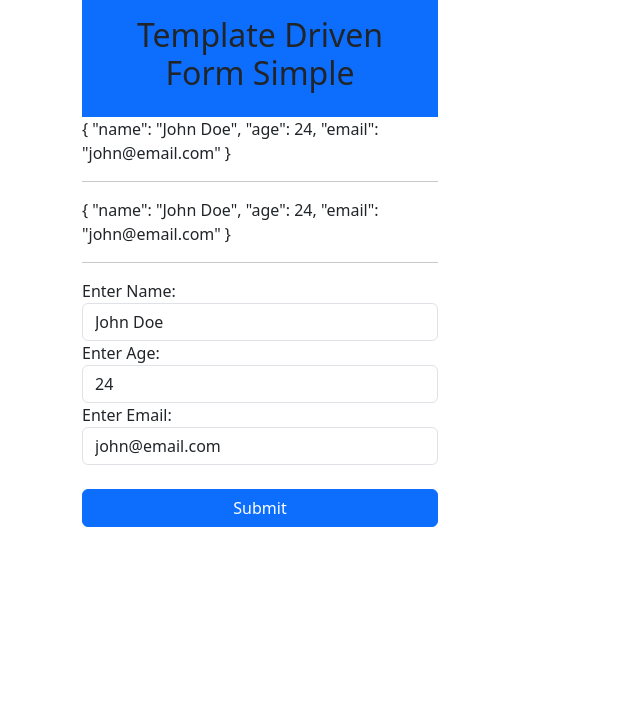
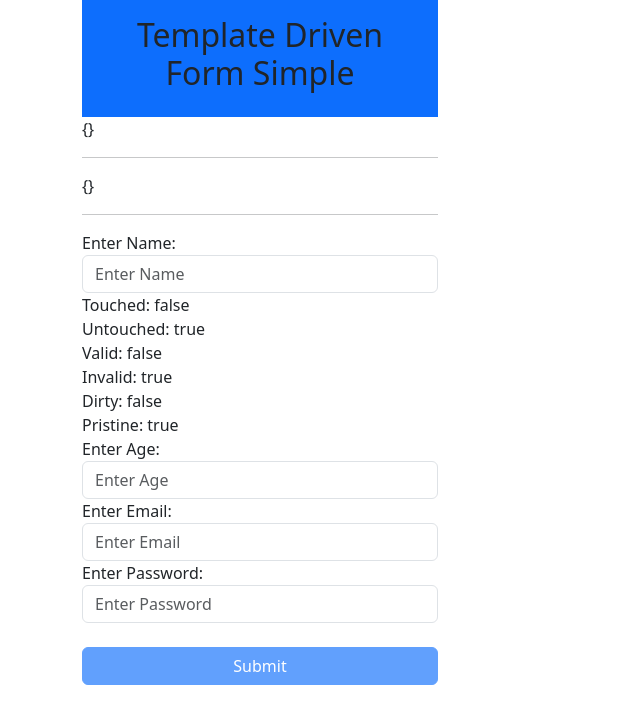
Before and after one commit to Jimi-Chhatrala/angular-tutorial-pm, an Angular app: page / in a window 1280 px wide. Shown: the top 724 px of the page, without its empty margins (0-640 px from the left). Built offline with nearby package versions, Linux system fonts and the light colour scheme.

Commit message:
23-template-driven-forms-simple = Added form validation.

```diff
--- a/src/app/app.html
+++ b/src/app/app.html
@@ -4,7 +4,7 @@
       <div class="bg-primary p-3 text-center">
         <h2>Template Driven Form Simple</h2>
       </div>
-      <form #newForm="ngForm" (ngSubmit)="save(newForm.value)">
+      <form #newForm="ngForm" (ngSubmit)="save(newForm.value)" novalidate>
         {{ newForm.value | json }}
         <hr />
         {{ std | json }}
@@ -13,35 +13,100 @@
           <label for="">Enter Name: </label>
           <input
             type="text"
+            [class.is-invalid]="name.touched && name.invalid"
             name="name"
             [(ngModel)]="std.name"
             class="form-control"
             placeholder="Enter Name"
+            #name="ngModel"
+            required
+            minlength="3"
+            maxlength="15"
           />
         </div>
+        <div class="alert alert-danger" *ngIf="name.touched && name.invalid">
+          <div *ngIf="name.errors && name.errors['required']">Name is Required</div>
+          <div *ngIf="name.errors && name.errors['minlength']">3 Characters Must</div>
+        </div>
+        Touched: {{ name.touched }}
+        <br />
+        Untouched: {{ name.untouched }}
+        <br />
+        Valid: {{ name.valid }}
+        <br />
+        Invalid: {{ name.invalid }}
+        <br />
+        Dirty: {{ name.dirty }}
+        <br />
+        Pristine: {{ name.pristine }}
         <div class="form-group">
           <label for="">Enter Age: </label>
           <input
             type="number"
+            [class.is-invalid]="age.touched && age.invalid"
             name="age"
             [(ngModel)]="std.age"
             class="form-control"
             placeholder="Enter Age"
+            #age="ngModel"
+            required
+            min="10"
+            max="50"
           />
+        </div>
+        <div class="alert alert-danger" *ngIf="age.touched && age.invalid">
+          <div *ngIf="age.errors && age.errors['required']">Age is Required</div>
+          <div *ngIf="age.errors && age.errors['min']">Age must be greater or equal to 10</div>
+          <div *ngIf="age.errors && age.errors['max']">Age must be lesser or equal to 50</div>
         </div>
         <div class="form-group">
           <label for="">Enter Email: </label>
           <input
             type="text"
+            [class.is-invalid]="email.touched && email.invalid"
             name="email"
             [(ngModel)]="std.email"
             class="form-control"
             placeholder="Enter Email"
+            #email="ngModel"
+            required
+            /* email */
+            pattern="^([\w\.\-]+)@([\w\-]+)((\.(\w){2,3})+)$"
           />
+        </div>
+        <div class="alert alert-danger" *ngIf="email.touched && email.invalid">
+          <div *ngIf="email.errors && email.errors['required']">Email is Required</div>
+          <!-- <div *ngIf="email.errors && email.errors['email']">
+            Invalid Email
+          </div> -->
+          <div *ngIf="email.errors && email.errors['pattern']">Invalid Email</div>
+        </div>
+        <div class="form-group">
+          <label for="">Enter Password: </label>
+          <input
+            type="text"
+            [class.is-invalid]="password.touched && password.invalid"
+            name="password"
+            [(ngModel)]="std.password"
+            class="form-control"
+            placeholder="Enter Password"
+            #password="ngModel"
+            required
+            pattern="(?=^.{8,}$)((?=.*\d)|(?=.*\W+))(?![.\n])(?=.*[A-Z])(?=.*[a-z]).*$"
+          />
+        </div>
+        <div class="alert alert-danger" *ngIf="password.touched && password.invalid">
+          <div *ngIf="password.errors && password.errors['required']">Password is Required</div>
+          <div *ngIf="password.errors && password.errors['pattern']">Invalid Password</div>
         </div>
         <br />
         <div class="d-grid">
-          <input type="submit" value="Submit" class="btn btn-primary" />
+          <input
+            type="submit"
+            [class.disabled]="newForm.form.invalid"
+            value="Submit"
+            class="btn btn-primary"
+          />
         </div>
       </form>
     </div>
--- a/src/app/app.ts
+++ b/src/app/app.ts
@@ -1,10 +1,10 @@
-import { JsonPipe } from '@angular/common';
+import { JsonPipe, NgIf } from '@angular/common';
 import { Component, signal } from '@angular/core';
 import { FormsModule } from '@angular/forms';
 import { Student } from './student';
 
 @Component({
-  imports: [FormsModule, JsonPipe],
+  imports: [FormsModule, JsonPipe, NgIf],
   selector: 'app-root',
   styleUrl: './app.css',
   templateUrl: './app.html',
@@ -13,7 +13,7 @@ export class App {
   protected readonly title = signal('angular-tutorial-pm');
 
   constructor() {}
-  std = new Student('John Doe', 24, 'john@email.com');
+  std = new Student();
   save(formData: any) {
     // console.log('++++++++++++++++++++ formData: ', formData);
     // const std = new Student(formData.name, formData.age, formData.email);
--- a/src/app/student.ts
+++ b/src/app/student.ts
@@ -3,8 +3,9 @@ export class Student {
    *
    */
   constructor(
-    public name: string,
-    public age: number,
-    public email: string,
+    public name?: string,
+    public age?: number,
+    public email?: string,
+    public password?: string,
   ) {}
 }
```
